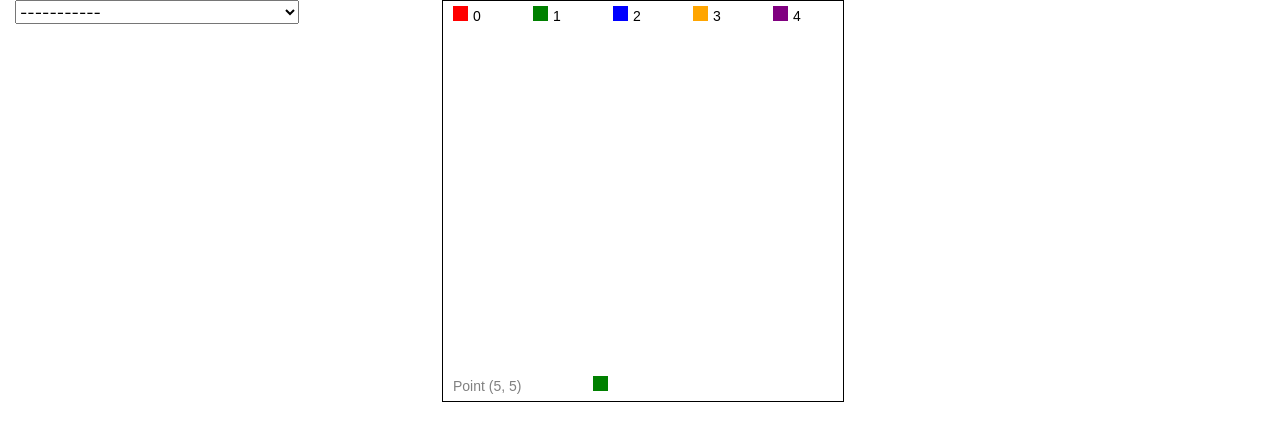
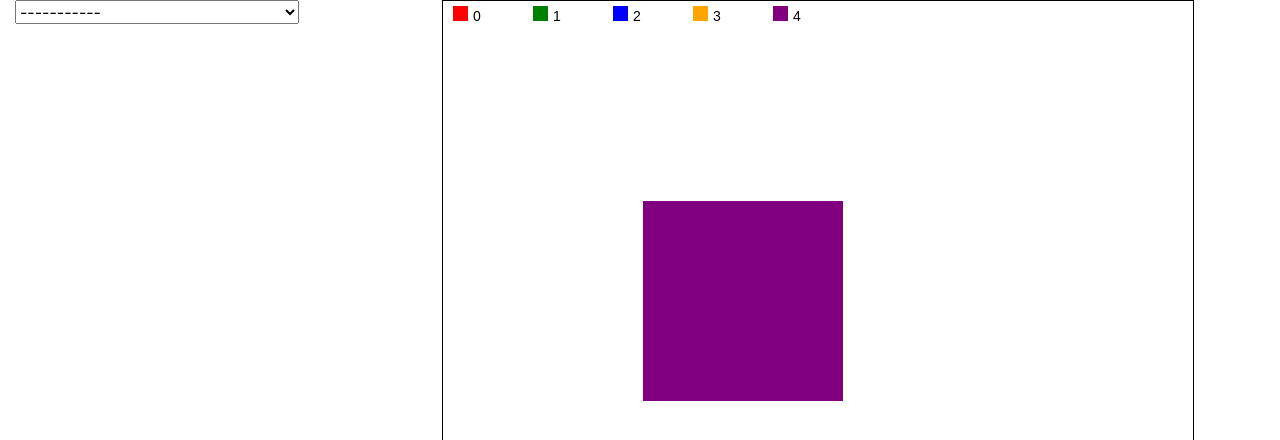
Before and after one commit to T-Angeleski/ART_Project, a plain HTML site: page src/index.html in a window 1280 px wide. Shown: the top 440 px of the page. Drawn offline with nearby package versions, Linux system fonts and the light colour scheme.

Commit message:
test created square in area (testing random)

```diff
--- a/out/generatorHTML.js
+++ b/out/generatorHTML.js
@@ -20,21 +20,33 @@ const generateARTButtons = () => {
     const startBtn = document.createElement("button");
     const restartBtn = document.createElement("button");
     const drawRandom = document.createElement("button");
+    const clearBtn = document.createElement("button");
     startBtn.setAttribute("type", "button");
     restartBtn.setAttribute("type", "button");
     drawRandom.setAttribute("type", "button");
+    clearBtn.setAttribute("type", "button");
     startBtn.innerHTML = "Start";
     restartBtn.innerHTML = "Restart";
     drawRandom.innerHTML = "Draw random points";
+    clearBtn.innerHTML = "Clear";
     buttonsDiv.appendChild(startBtn);
     buttonsDiv.appendChild(restartBtn);
     buttonsDiv.appendChild(drawRandom);
+    buttonsDiv.appendChild(clearBtn);
     // Just testing
+    startBtn.addEventListener("click", () => {
+        animateNextStep();
+    });
     drawRandom.addEventListener("click", () => {
         const posX = Math.floor(Math.random() * 350);
         const posY = Math.floor(Math.random() * 350);
         ctx.fillStyle = "blue";
         ctx.fillRect(posX, posY, 50, 50);
     });
+    clearBtn.addEventListener("click", () => {
+        ctx.reset();
+        currentStep = 0;
+        initializeCanvas();
+    });
 };
 //# sourceMappingURL=generatorHTML.js.map
--- a/out/testcanvas.js
+++ b/out/testcanvas.js
@@ -92,7 +92,7 @@ const ctx = canvas.getContext("2d");
 const canvasWidth = canvas.width;
 const canvasHeight = canvas.height;
 const categoryColors = ["red", "green", "blue", "orange", "purple"];
-const animationSpeed = 500; // Speed of animation (milliseconds)
+const animationSpeed = 1000; // Speed of animation (milliseconds)
 // Initialize the canvas visualization
 function initializeCanvas() {
     // Clear the canvas
@@ -109,30 +109,31 @@ function initializeCanvas() {
         ctx.fillRect(labelX - 20, labelY - 15, 15, 15); // Adjust the X and Y positions for rectangles
         ctx.fillStyle = "black";
     }
+    // Draw area for test??
+    ctx.fillStyle = "purple";
+    ctx.fillRect(area.xMin, area.yMin, area.xMax - area.xMin, area.yMax - area.yMin);
 }
 // Define the rectangular area
 const area = {
-    xMin: 2,
-    xMax: 5,
-    yMin: 2,
-    yMax: 5,
+    xMin: 200,
+    xMax: 400,
+    yMin: 200,
+    yMax: 400,
 };
 // Function to determine if a point is inside the area
 function isInsideArea(x, y) {
     return x >= area.xMin && x <= area.xMax && y >= area.yMin && y <= area.yMax;
 }
-// Example points (x, y coordinates)
-const points = [
-    { x: 3, y: 4 },
-    { x: 1, y: 2 },
-    { x: 4, y: 6 },
-    { x: 5, y: 3 },
-    { x: 1, y: 1 },
-    { x: 3, y: 4 },
-    { x: 2, y: 5 },
-    { x: 1, y: 5 },
-    { x: 5, y: 5 },
-];
+let points = new Array();
+let x;
+let y;
+for (let i = 0; i < 10; i++) {
+    x = Math.floor(Math.random() * 700);
+    y = Math.floor(Math.random() * 700);
+    let p = { x, y };
+    points.push(p);
+}
+console.log(points);
 // Check if each point is inside the area and log the result
 points.forEach((point, index) => {
     const result = isInsideArea(point.x, point.y);
@@ -147,7 +148,7 @@ function updateCanvas(input, isInside) {
     // Highlight the winning category (inside/outside) with the respective color
     ctx.fillStyle = isInside ? "green" : "red";
     // Draw a rectangle next to the text to indicate the result
-    ctx.fillRect(150, canvasHeight - 25, 15, 15);
+    ctx.fillRect(input.x, input.y, 15, 15);
     // Draw the input point
     ctx.fillStyle = "gray";
     ctx.font = "14px Arial";
@@ -177,5 +178,5 @@ function animateNextStep() {
 // Initialize the canvas visualization
 initializeCanvas();
 // Start the animation
-animateNextStep();
+// animateNextStep();
 //# sourceMappingURL=testcanvas.js.map
--- a/src/index.html
+++ b/src/index.html
@@ -16,26 +16,30 @@
     <div id="container" class="container-fluid">
       <div class="row">
         <div class="col-md-4" id="left">
-
           <div class="form-group">
             <form action="post">
               <select name="networks" id="select-network">
-                <option value="undefined" onclick="generateButtons(this.value)">-----------</option>
-                <option value="art-network" onclick="generateButtons(this.value)">Adaptive Resonance Theory (ART)</option>
+                <option value="undefined" onclick="generateButtons(this.value)">
+                  -----------
+                </option>
+                <option
+                  value="art-network"
+                  onclick="generateButtons(this.value)"
+                >
+                  Adaptive Resonance Theory (ART)
+                </option>
               </select>
             </form>
 
-            <div id="buttons">
-
-            </div>
+            <div id="buttons"></div>
           </div>
         </div>
         <div class="col-md-8" id="right">
           <canvas
             id="canvas"
             style="border: 1px solid black"
-            width="400"
-            height="400"
+            width="750"
+            height="750"
           ></canvas>
         </div>
       </div>
```
Also changed, not shown: 4 other files.
